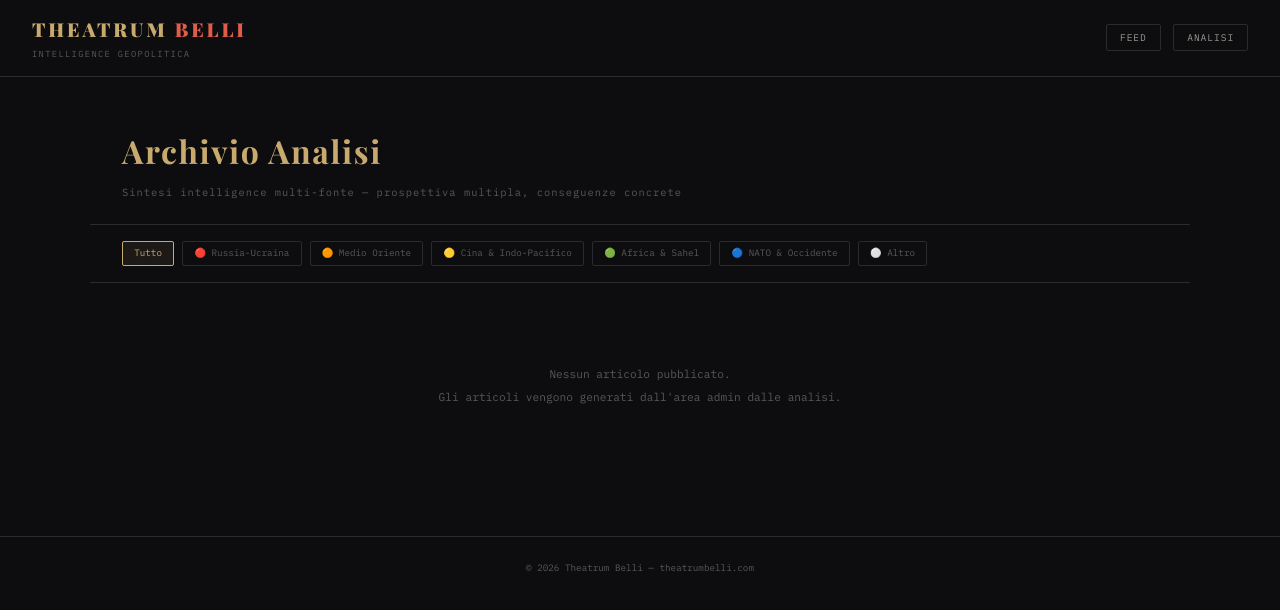
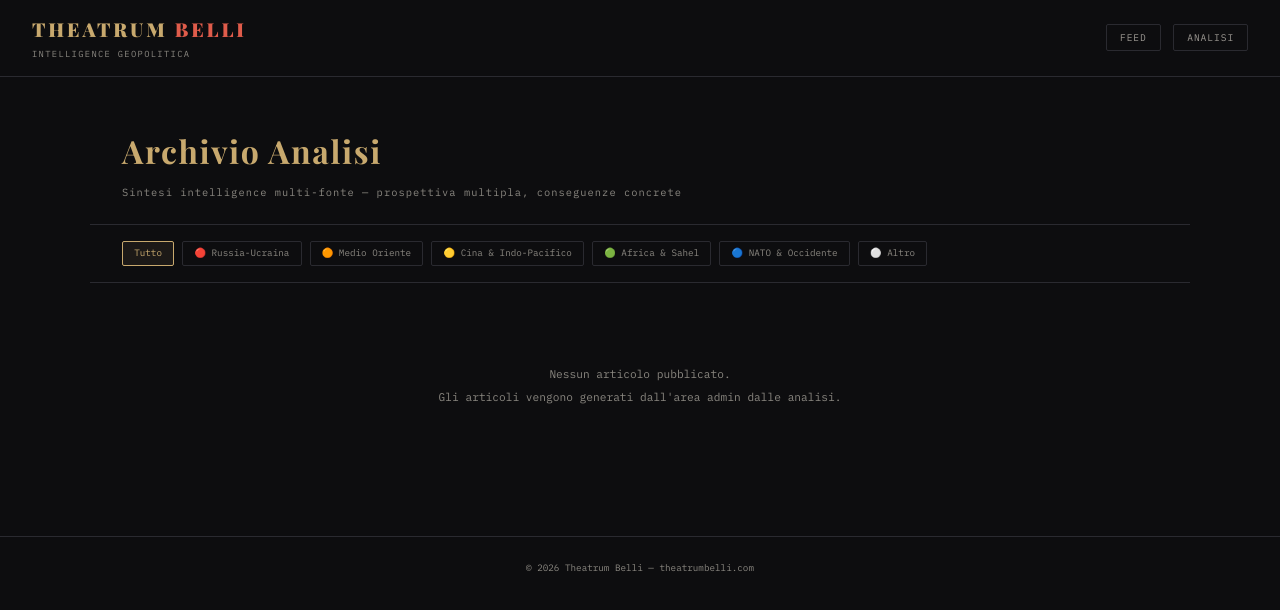
Before and after one commit to giusMaffi/theatrum-belli, a Flask app: page /articoli in a window 1280 px wide. Shown: the top 610 px of the page. Run offline with Flask 3, Linux system fonts and the light colour scheme; data that the repository does not hold is empty; some libraries are stand-ins or nearby versions.

Commit message:
fix: contrasto terzo grigio pagine articolo e lista (WCAG)
Terzo grigio sotto soglia non coperto dal fix precedente: --text-dim #5a5855
(= rgb(90,88,85)) -> #8a8780, alzato mantenendo lo sfondo scuro. Solo proprieta
color (la variabile e' usata esclusivamente come colore di testo, mai
background/bordi). Accent oro #c8a96e invariato.

- articolo_detail.html: .logo-sub, .date-badge, .author-role, .share-label,
  .back-link, .footer-text
- articoli_lista.html: .logo-sub, .page-subtitle, .filter-link (non-attivo),
  .date-badge, .card-author, .empty-text, .footer-text
- analisi.html: stesso token --text-dim condiviso (verifica grep globale)

Co-Authored-By: Claude Opus 4.8 (1M context) <noreply@anthropic.com>

```diff
--- a/templates/analisi.html
+++ b/templates/analisi.html
@@ -6,7 +6,7 @@
 <title>THEATRUM BELLI — Intelligence Lab</title>
 <link href="https://fonts.googleapis.com/css2?family=Playfair+Display:wght@400;700;900&family=IBM+Plex+Mono:wght@300;400;500&family=IBM+Plex+Sans:wght@300;400;500&display=swap" rel="stylesheet">
 <style>
-:root{--bg:#0d0d0f;--surface:#141417;--surface2:#1c1c21;--border:#2a2a30;--accent:#c8a96e;--accent2:#e05c4b;--accent3:#6ab4c8;--text:#e8e4dc;--text-muted:#9a9690;--text-dim:#5a5855;}
+:root{--bg:#0d0d0f;--surface:#141417;--surface2:#1c1c21;--border:#2a2a30;--accent:#c8a96e;--accent2:#e05c4b;--accent3:#6ab4c8;--text:#e8e4dc;--text-muted:#9a9690;--text-dim:#8a8780;}
 *{margin:0;padding:0;box-sizing:border-box;}
 body{background:var(--bg);color:var(--text);font-family:'IBM Plex Sans',sans-serif;font-weight:400;line-height:1.6;}
 header{border-bottom:1px solid var(--border);padding:0.9rem 2rem;display:flex;align-items:center;justify-content:space-between;background:var(--bg);position:sticky;top:0;z-index:100;}
--- a/templates/articoli_lista.html
+++ b/templates/articoli_lista.html
@@ -11,7 +11,7 @@
     :root {
       --bg: #0d0d0f; --surface: #141417; --surface2: #1c1c21;
       --border: #2a2a30; --accent: #c8a96e; --accent2: #e05c4b;
-      --accent3: #6ab4c8; --text: #e8e4dc; --text-muted: #9a9690; --text-dim: #5a5855;
+      --accent3: #6ab4c8; --text: #e8e4dc; --text-muted: #9a9690; --text-dim: #8a8780;
     }
     * { margin: 0; padding: 0; box-sizing: border-box; }
     body { background: var(--bg); color: var(--text); font-family: 'IBM Plex Sans', sans-serif; line-height: 1.6; }
--- a/templates/articolo_detail.html
+++ b/templates/articolo_detail.html
@@ -16,7 +16,7 @@
     :root {
       --bg: #0d0d0f; --surface: #141417; --surface2: #1c1c21;
       --border: #2a2a30; --accent: #c8a96e; --accent2: #e05c4b;
-      --accent3: #6ab4c8; --text: #e8e4dc; --text-muted: #9a9690; --text-dim: #5a5855;
+      --accent3: #6ab4c8; --text: #e8e4dc; --text-muted: #9a9690; --text-dim: #8a8780;
     }
     * { margin: 0; padding: 0; box-sizing: border-box; }
     body { background: var(--bg); color: var(--text); font-family: 'IBM Plex Sans', sans-serif; line-height: 1.7; }
```
